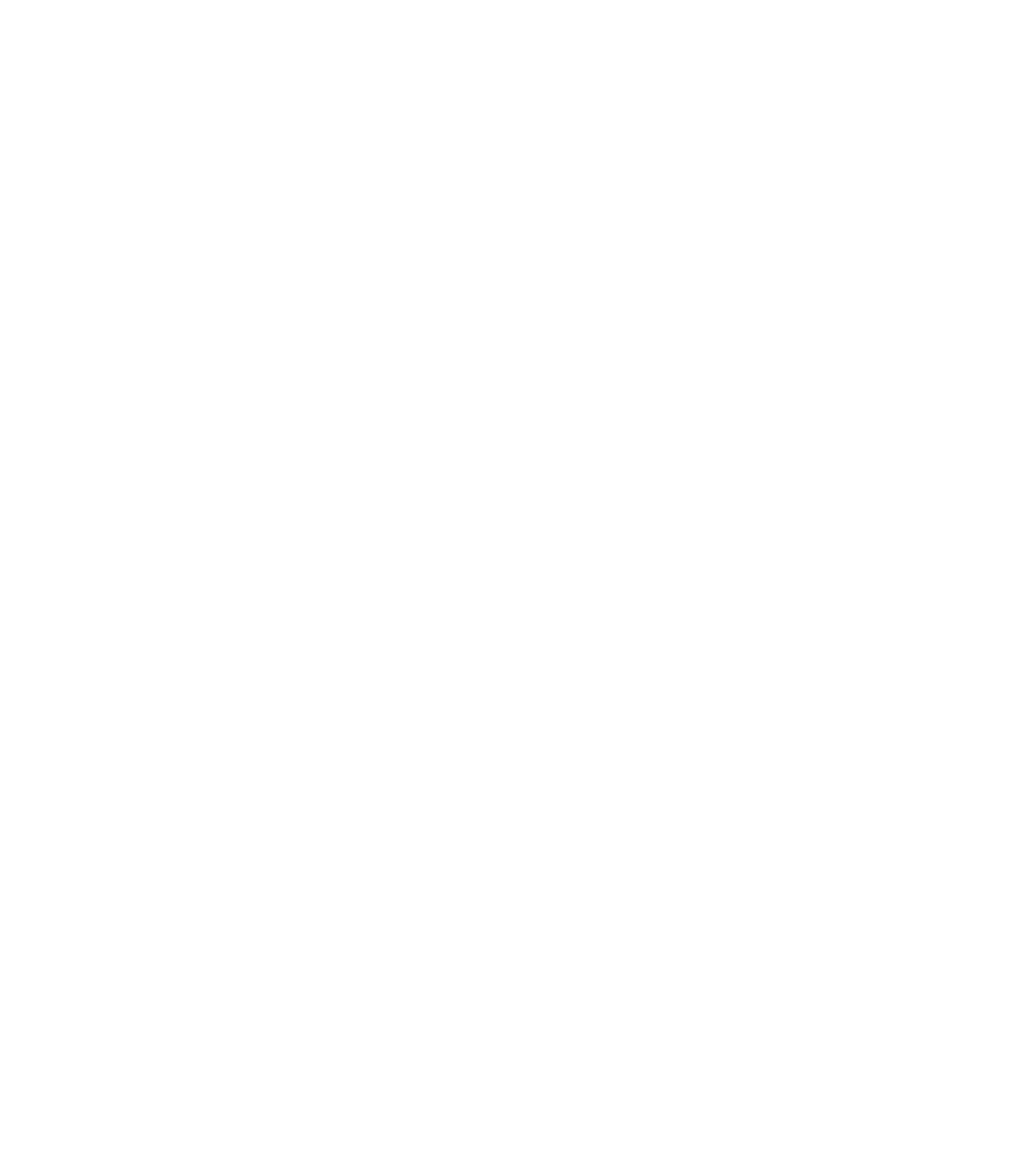
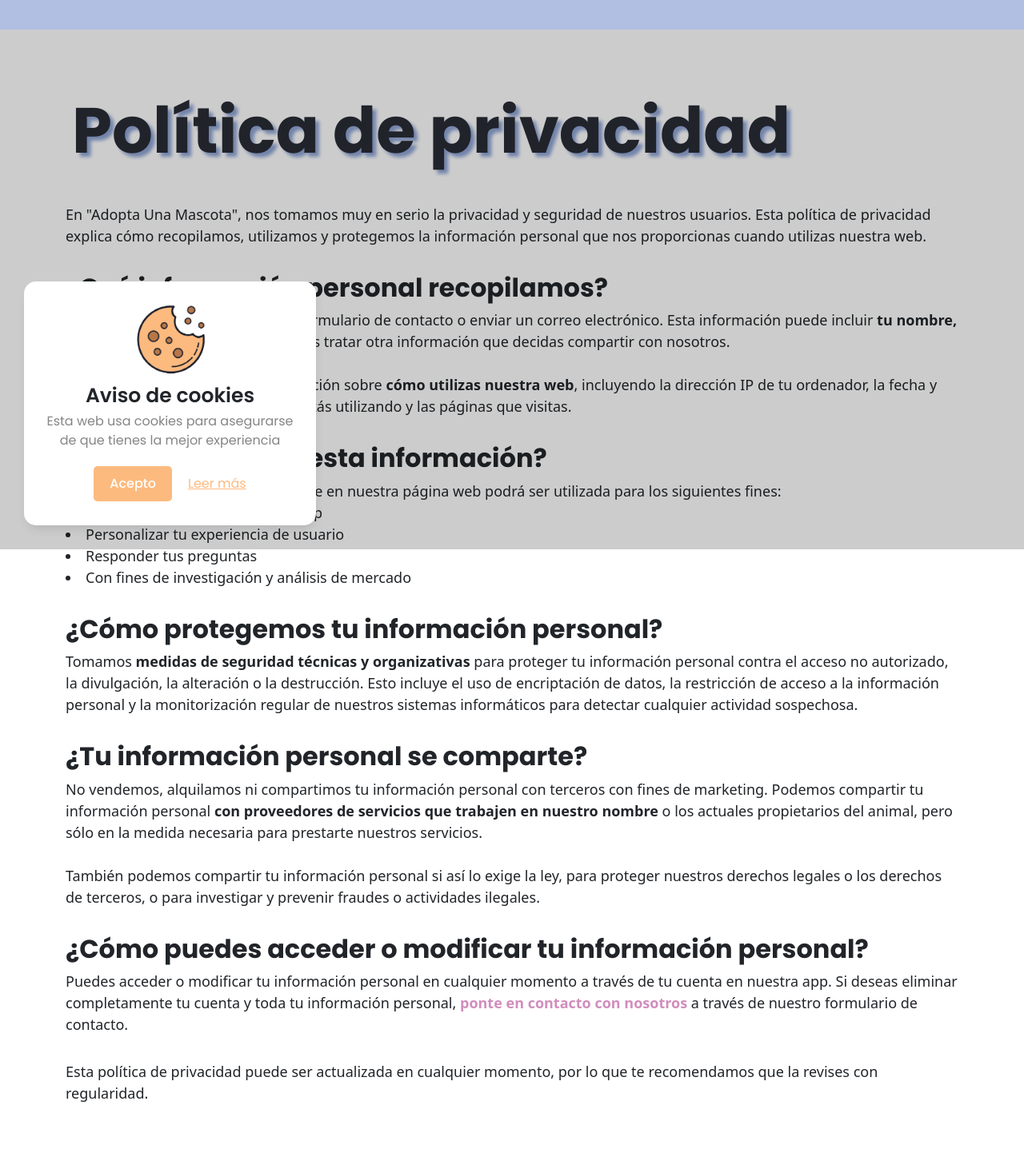
Before and after one commit to FranDevelopSpain/AdoptaUnaMascotaWeb, an Angular app: page /landingPage/politica-privacidad in a window 1280 px wide. Before the commit this address led to /. Shown: the part 113-1550 px from the top of the page at 80% size. Before the commit the page ends 800 px from the top, so only its background shows below. Built offline with nearby package versions, Linux system fonts and the light colour scheme.

Commit message:
politica privacidad + cambios home

```diff
--- a/src/app/Pages/home/home.component.html
+++ b/src/app/Pages/home/home.component.html
@@ -2,6 +2,9 @@
 <head>
     <link rel="stylesheet" href="https://cdn.jsdelivr.net/npm/bootstrap-icons@1.10.3/font/bootstrap-icons.css">
 </head>
+
+<!-- INICIO CABECERA -->
+<section class="container-fluid">
     <div class="row introduccion">
         <div class="col-md-5" style="margin-top: 15%; text-align: right;">
             <h1>Adopta Una Mascota</h1>
@@ -9,11 +12,15 @@
             <br>
             <a href="#cta" type="button" class="btn btn-primary boton-resalte">Descarga la app</a>
         </div>
-    <div class="col-md-7" style="text-align: center;">
+        <div class="col-md-7 d-none d-md-block" style="text-align: center;">
             <img class="image-home" src="/assets/images/mockup1.png">
         </div>
     </div>
+</section>
+<!-- FIN CABECERA -->
 
+<!-- INICIO DETALLES APP -->
+<section class="container py-5">
     <div class="row detalles-app">
         <div class="row d-flex justify-content-center">
             <div class="col-md-10 col-xl-8 text-center">
@@ -77,9 +84,15 @@
             </div>
         </div>
     </div>
+</section>
+<!-- FIN DETALLES APP -->
 
+<!-- INICIO CTA -->
+<section class="cta-app">
     <a name="cta" id="cta"></a>
-<div class="row cta-app">
+    <div class="container">
+        <div class="row">
+            <!-- Inicio carrusel -->
             <div class="col-md-6">
                 <div id="carouselExample" class="carousel slide">
                     <div class="carousel-inner">
@@ -106,7 +119,7 @@
                     </button>
                 </div>
             </div>
-
+            <!-- Inicio botón a PlayStore -->
             <div class="col-md-6" style="text-align: center; margin-top: 5%;">
                 <h1>¡Descárgatela ya!</h1>
                 <h2>Obtenla gratis aquí 👇</h2>
@@ -114,7 +127,11 @@
                         style="width: 50%;"></a>
             </div>
         </div>
+    </div>
+</section>
+<!-- FIN CTA -->
 
+<!-- INICIO REVIEWS -->
 <section>
     <div class="container py-5">
       <div class="row d-flex justify-content-center">
@@ -231,17 +248,4 @@
       </div>
     </div>
 </section>
-
-<!--
-<div class="row form-adopcion">
-    <h1>Formulario de adopción</h1>
-    <br>
-    <br>
-    <br>
-    <p>Si eres una protectora con animales para visibilizar o un particular con una mascota de la que ya no te puedes
-        encargar, ponte en contacto con nosotros y te ayudaremos a encontrarle un nuevo hogar</p>
-    <br>
-    <br>
-
-</div>
--->
+<!-- FIN REVIEWS -->
--- /dev/null
+++ b/src/app/Pages/privacy-policy/privacy-policy.component.css
@@ -0,0 +1,34 @@
+@font-face {
+    font-family: poppins-bold;
+    src: url(/assets/fonts/Poppins-Bold.ttf) format("opentype");
+}
+
+@font-face {
+    font-family: poppins-extraLight;
+    src: url(/assets/fonts/Poppins-ExtraLight.ttf) format("opentype");
+}
+
+h1 {
+    font-family: 'Poppins', sans-serif;
+    font-weight: bold;
+    font-size: 5rem;
+    padding: 20px;
+    margin-top: 50px;
+    color: #292C35;
+    font-weight: bold;
+    text-shadow: 5px 5px 4px #8FA5D5;
+    margin-top: 160px;
+}
+
+h2 {
+    font-family: "poppins-bold";
+}
+
+p {
+    font-size: large;
+}
+
+a {
+    color: #D18DBC;
+    text-decoration: none;
+}
--- /dev/null
+++ b/src/app/Pages/privacy-policy/privacy-policy.component.html
@@ -0,0 +1,56 @@
+<div class="container mt-xl-5">
+    <div class="row">
+
+        <h1>Política de privacidad</h1>
+
+        <p></p>
+
+        <p>En "Adopta Una Mascota", nos tomamos muy en serio la privacidad y seguridad de
+            nuestros usuarios. Esta política de privacidad explica cómo recopilamos,
+            utilizamos y protegemos la información personal que nos proporcionas cuando
+            utilizas nuestra web.
+        </p>
+
+        <p></p>
+
+        <h2>¿Qué información personal recopilamos?</h2>
+        <p>Aquella generada al completar un formulario de contacto o enviar un correo
+            electrónico. Esta información puede incluir <strong>tu nombre, e-mail y teléfono</strong>. Además, podemos tratar otra información que decidas compartir con
+            nosotros.<br><br>También podemos recopilar información sobre <strong>cómo utilizas nuestra web</strong>,
+            incluyendo la dirección IP de tu ordenador, la fecha y hora de acceso,
+            el navegador que estás utilizando y las páginas que visitas.
+        </p>
+
+        <p></p>
+
+        <h2>¿Cómo utilizamos esta información?</h2>
+        <p>Cualquier información que se recopile en nuestra página web podrá ser utilizada para los siguientes fines:
+            <li>Mejorar nuestra web y nuestra app</li>
+            <li>Personalizar tu experiencia de usuario</li>
+            <li>Responder tus preguntas</li>
+            <li>Con fines de investigación y análisis de mercado</li>
+        </p>
+
+        <p></p>
+
+        <h2>¿Cómo protegemos tu información personal?</h2>
+        <p>
+            Tomamos <strong>medidas de seguridad técnicas y organizativas </strong>para proteger tu información personal contra el acceso no autorizado, la divulgación, la alteración o la destrucción. Esto incluye el uso de encriptación de datos, la restricción de acceso a la información personal y la monitorización regular de nuestros sistemas informáticos para detectar cualquier actividad sospechosa.
+        </p>
+
+        <p></p>
+
+        <h2>¿Tu información personal se comparte?</h2>
+        <p>No vendemos, alquilamos ni compartimos tu información personal con terceros con fines de marketing. Podemos compartir tu información personal <strong>con proveedores de servicios que trabajen en nuestro nombre</strong> o los actuales propietarios del animal, pero sólo en la medida necesaria para prestarte nuestros servicios.<br><br>
+        También podemos compartir tu información personal si así lo exige la ley, para proteger nuestros derechos legales o los derechos de terceros, o para investigar y prevenir fraudes o actividades ilegales.
+        </p>
+
+        <p></p>
+
+        <h2>¿Cómo puedes acceder o modificar tu información personal?</h2>
+        <p>Puedes acceder o modificar tu información personal en cualquier momento a través de tu cuenta en nuestra app. Si deseas eliminar completamente tu cuenta y toda tu información personal, <b><a href="../landingPage/contactUs">ponte en contacto con nosotros</a></b> a través de nuestro formulario de contacto.
+        </p>
+        <p></p>
+        <p>Esta política de privacidad puede ser actualizada en cualquier momento, por lo que te recomendamos que la revises con regularidad.</p>
+    </div>
+</div>
--- /dev/null
+++ b/src/app/Pages/privacy-policy/privacy-policy.component.ts
@@ -0,0 +1,15 @@
+import { Component, OnInit } from '@angular/core';
+
+@Component({
+    selector: 'app-contact-us',
+    templateUrl: './privacy-policy.component.html',
+    styleUrls: ['./privacy-policy.component.css']
+})
+
+export class PrivacyPolicyComponent implements OnInit{
+
+    constructor(){}
+
+    ngOnInit(){}
+
+}
--- a/src/app/app-routing.module.ts
+++ b/src/app/app-routing.module.ts
@@ -6,6 +6,7 @@ import { AboutUsComponent } from './Pages/about-us/about-us.component';
 import { ContactUsComponent } from './Pages/ContactUs/contact-us.component';
 import { HomeComponent } from './Pages/home/home.component';
 import { LandingPageComponent } from './Pages/landing-page/landing-page.component';
+import { PrivacyPolicyComponent } from './Pages/privacy-policy/privacy-policy.component';
 
 const routes: Routes = [
 
@@ -41,6 +42,10 @@ const routes: Routes = [
       {
         path: "formularioAdopcion",
         component: ContactFormComponent
+      },
+      {
+        path: "politica-privacidad",
+        component: PrivacyPolicyComponent
       }
     ]
   }
```
Also changed, not shown: src/app/Pages/privacy-policy/privacy-policy.module.ts (added, +13 -0 lines). Lines whose indentation alone changed are shown as unchanged.
